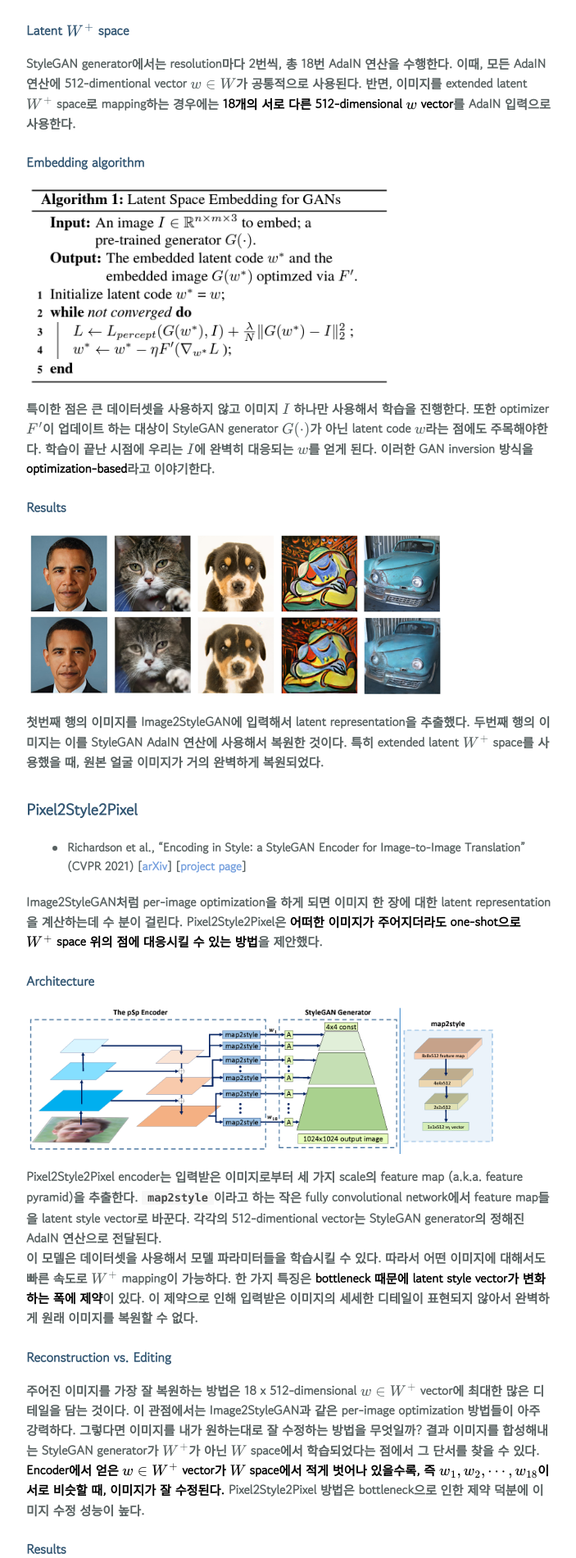
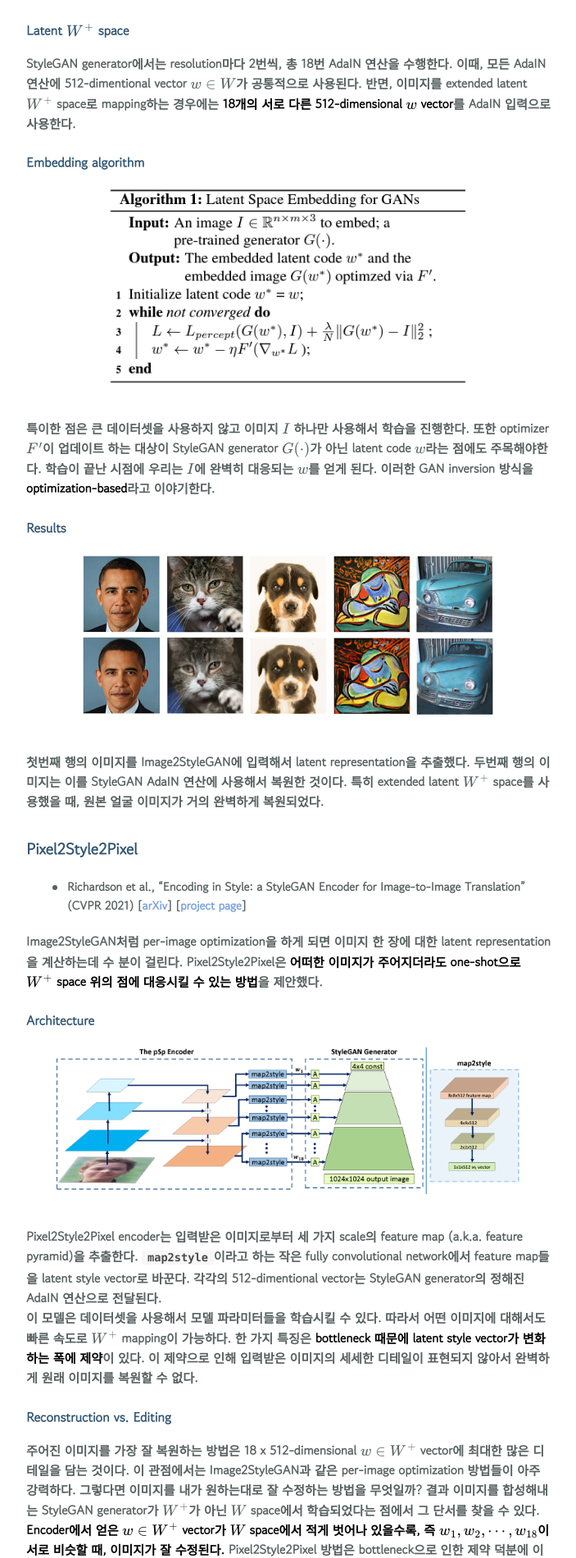
Before and after one commit to Innerverz-AI/Innerverz-AI.github.io, a Jekyll site: the page built from index.html, in a window 1280 px wide. Shown: the part 1477-3378 px from the top of the page at 82% size, without its empty margins (288-991 px from the left). Built offline with Jekyll 4.4.1, drawn with Linux system fonts in a browser that asks for light colours; some web fonts are replaced; formulas are drawn with MathJax 3; the list of posts is cut into pages by our own code.

Commit message:
template: image resizing and auto alignment

```diff
--- a/css/main.css
+++ b/css/main.css
@@ -207,9 +207,11 @@ a:hover {
     color: #274977
 }
 /* Allow image resizing */
-/* #main p img {
-    width: 100%
-} */
+#main p img {
+    /* width: 100%; */
+    display: block;
+	margin: auto;
+}
 article p a {
     border-bottom: 1px solid #e4edf9;
     font-weight: normal;
```
